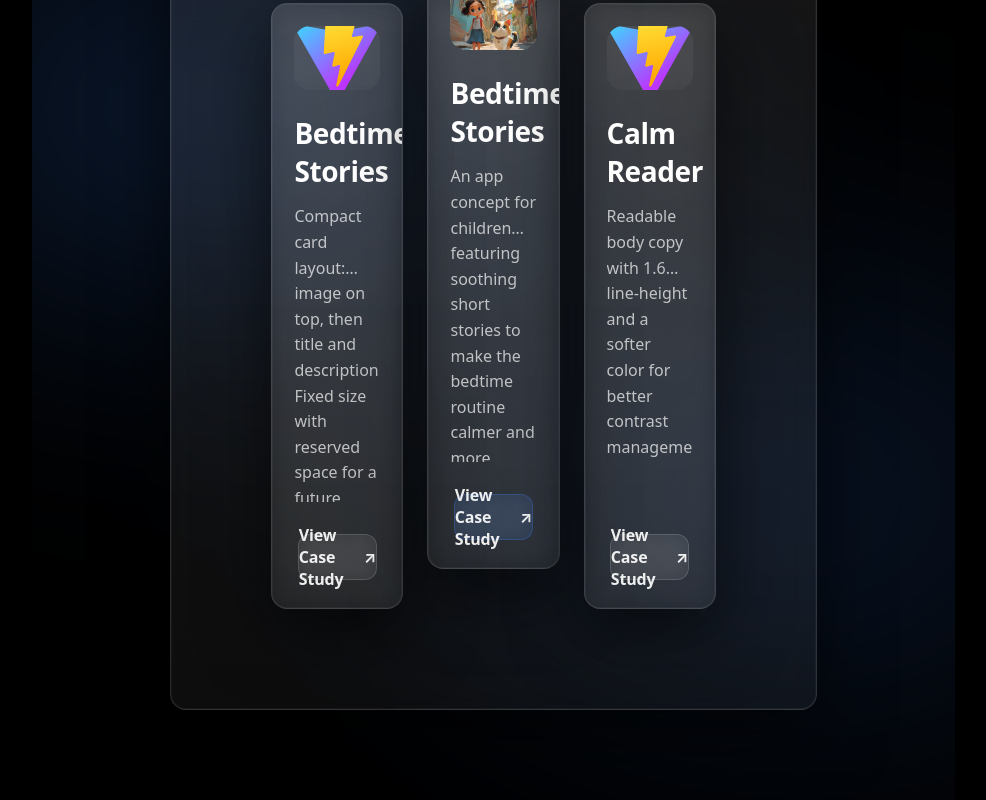
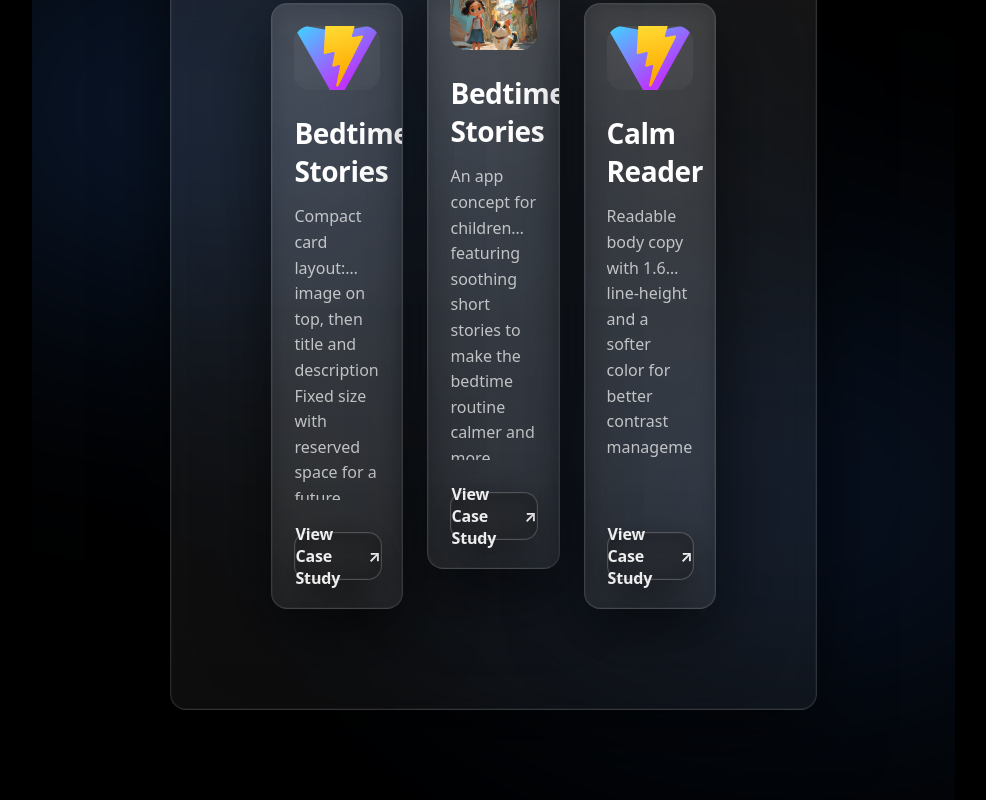
Before and after one commit to safaktepe/portfoliowebsite, a React (Vite) app: page /#home in a window 1280 px wide. Shown: the part 2334-3134 px from the top of the page, without its empty margins (293-1279 px from the left). Built offline with nearby package versions, Linux system fonts and the light colour scheme.

Commit message:
Make project cards fully clickable

```diff
--- a/src/sections/ProjectsSection.tsx
+++ b/src/sections/ProjectsSection.tsx
@@ -1,15 +1,48 @@
 import "../styles/projects.css";
+import type React from "react";
 import bedtimeImg from "../assets/bedtime-stories.png";
 
 type SmallProjectProps = {
   imageSrc: string;
+  href: string;
   title: string;
   description: string;
 };
 
-function SmallProjectCard({ imageSrc, title, description }: SmallProjectProps) {
+function handleCardMouseMove(e: React.MouseEvent<HTMLElement>) {
+  const el = e.currentTarget;
+  const r = el.getBoundingClientRect();
+  const x = e.clientX - r.left;
+  const y = e.clientY - r.top;
+
+  el.style.setProperty("--mx", `${x}px`);
+  el.style.setProperty("--my", `${y}px`);
+}
+
+function handleCardMouseLeave(e: React.MouseEvent<HTMLElement>) {
+  const el = e.currentTarget;
+  el.style.removeProperty("--mx");
+  el.style.removeProperty("--my");
+}
+
+
+function SmallProjectCard({ href, imageSrc, title, description }: SmallProjectProps) {
+  const go = () => {
+    window.location.href = href;
+  };
+
   return (
-    <article className="projectCard">
+    <article
+      className="projectCard"
+      role="link"
+      tabIndex={0}
+      onClick={go}
+      onKeyDown={(e) => {
+        if (e.key === "Enter" || e.key === " ") go();
+      }}
+      onMouseMove={handleCardMouseMove}
+      onMouseLeave={handleCardMouseLeave}
+    >
       <figure className="projectMedia">
         <img src={imageSrc} alt={`${title} preview`} />
       </figure>
@@ -18,20 +51,37 @@ function SmallProjectCard({ imageSrc, title, description }: SmallProjectProps) {
         <h3 className="projectTitle">{title}</h3>
         <p className="projectDesc">{description}</p>
 
-        {/* CTA */}
-        <a href="#projects" className="projectCta">
+        <a
+          href={href}
+          className="projectCta"
+          onClick={(e) => e.stopPropagation()}
+        >
           View Case Study <span aria-hidden="true">↗</span>
         </a>
       </div>
-
-      <div className="projectBottomSpacer" />
     </article>
   );
 }
 
+
 function FeaturedProjectCard() {
+  const href = "/projects/bedtime-stories"; //  placeholder for now
+  const go = () => {
+    window.location.href = href;
+  };
+
   return (
-    <article className="projectCard projectCard--featured">
+    <article
+      className="projectCard projectCard--featured"
+      role="link"
+      tabIndex={0}
+      onClick={go}
+      onKeyDown={(e) => {
+        if (e.key === "Enter" || e.key === " ") go();
+      }}
+      onMouseMove={handleCardMouseMove}
+      onMouseLeave={handleCardMouseLeave}
+    >
       <figure className="projectMedia">
         <img src={bedtimeImg} alt="Bedtime Stories preview" />
       </figure>
@@ -43,16 +93,18 @@ function FeaturedProjectCard() {
           bedtime routine calmer and more enjoyable.
         </p>
 
-        {/* CTA */}
-        <a href="#projects" className="projectCta">
+        <a
+          href={href}
+          className="projectCta"
+          onClick={(e) => e.stopPropagation()}
+        >
           View Case Study <span aria-hidden="true">↗</span>
         </a>
       </div>
-
-      <div className="projectBottomSpacer" />
     </article>
   );
 }
+
 
 export function ProjectsSection() {
   return (
@@ -64,6 +116,7 @@ export function ProjectsSection() {
           <div className="projectsGrid">
             <SmallProjectCard
               imageSrc="/vite.svg"
+              href="/projects/bedtime-stories"
               title="Bedtime Stories"
               description="Compact card layout: image on top, then title and description. Fixed size with reserved space for a future button."
             />
@@ -72,6 +125,7 @@ export function ProjectsSection() {
 
             <SmallProjectCard
               imageSrc="/vite.svg"
+              href="/projects/bedtime-stories"
               title="Calm Reader"
               description="Readable body copy with 1.6 line-height and a softer color for better contrast management."
             />
--- a/src/styles/projects.css
+++ b/src/styles/projects.css
@@ -84,6 +84,7 @@
 
   /* Card (glass) */
   .projectCard {
+    cursor: pointer;
     position: relative;
     border-radius: 16px;
     padding: 22px;
@@ -275,26 +276,30 @@
   /* Wide CTA */
   .projectCta {
     margin: 18px auto 6px;
-    width: 90%;
-    height: 44px;
+    width: 99%;
+    height: 46px;
 
     display: inline-flex;
     align-items: center;
     justify-content: center;
     gap: 10px;
 
-    border-radius: 12px;
+    border-radius: 14px;
     text-decoration: none;
 
     color: rgba(255, 255, 255, 0.92);
     font-weight: 700;
     letter-spacing: -0.01em;
 
-    background: rgba(255, 255, 255, 0.06);
-    border: 1px solid rgba(255, 255, 255, 0.14);
+    background: rgba(0, 0, 0, 0.35);
+    border: 1px solid rgba(255, 255, 255, 0.22);
 
-    backdrop-filter: blur(10px);
-    -webkit-backdrop-filter: blur(10px);
+    backdrop-filter: blur(12px);
+    -webkit-backdrop-filter: blur(12px);
+
+    box-shadow:
+      0 0 0 1px rgba(255, 255, 255, 0.04) inset,
+      0 18px 50px rgba(0, 0, 0, 0.55);
 
     transition:
       transform 180ms ease,
@@ -304,18 +309,15 @@
   }
 
   .projectCta:hover {
-    transform: translateY(-2px);
-    background: rgba(255, 255, 255, 0.085);
-    border-color: rgba(255, 255, 255, 0.20);
-    box-shadow: 0 14px 40px rgba(0, 0, 0, 0.55);
+    transform: scale(1.015);
+    background: rgba(0, 0, 0, 0.55);
+    border-color: rgba(255, 255, 255, 0.34);
+
+    box-shadow:
+      0 0 0 1px rgba(255, 255, 255, 0.06) inset,
+      0 24px 70px rgba(0, 0, 0, 0.65);
   }
 
   .projectCta:active {
-    transform: translateY(-1px);
+    transform: scale(1.01);
   }
-
-  /* Featured CTA is slightly more "primary" */
-  .projectCard--featured .projectCta {
-    background: rgba(59, 130, 246, 0.12);
-    border-color: rgba(59, 130, 246, 0.28);
-  }
```
